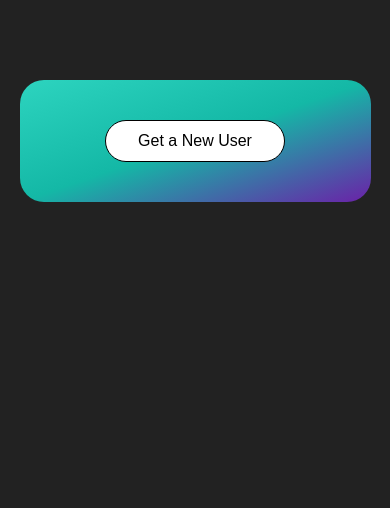
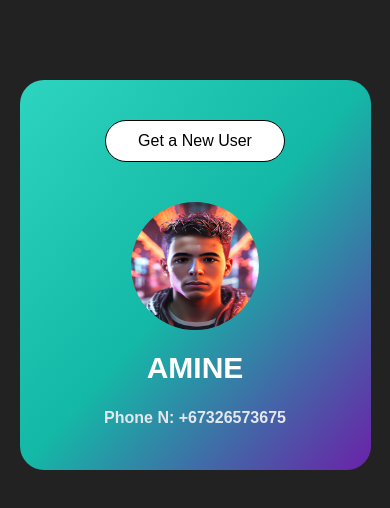
Before and after one commit to amine-omari/UserCard, a Next.js app: page / in a window 390 px wide. Shown: the top 508 px of the page. Built offline with nearby package versions, Linux system fonts and the light colour scheme.

Commit message:
feat: add the name and phone number texts in the page

```diff
--- a/components/MainContainer.jsx
+++ b/components/MainContainer.jsx
@@ -2,11 +2,20 @@ import React from "react";
 
 const MainContainer = () => {
   return (
-    <div className="w-[90%] max-w-[470px] text-white mt-20 mx-auto rounded-3xl py-10 px-7 text-center bg-gradient-to-br from-teal-400 via-teal-500 to-purple-800">
+    <div className="w-[90%] max-w-[470px] text-white mt-20 mx-auto rounded-3xl py-10 px-7 text-center bg-gradient-to-br from-teal-400 via-teal-500 to-purple-800 space-y-10">
       <div>
         <button className="bg-white text-black py-2 px-8 rounded-full hover:shadow-2xl hover:opacity-95 border border-black transition duration-300 hover:scale-105 font-medium">
           Get a New User
         </button>
+      </div>
+      <div className="flex flex-col items-center space-y-5">
+        <div className="hover:scale-105 cursor-pointer transition duration-500">
+          <img src="/imgs/nddj65fb.png" alt="user img" className="w-32 h-32 rounded-full" />
+        </div>
+        <div className="space-y-5 font-semibold">
+          <h1 className="uppercase text-3xl">amine</h1>
+          <p className="text-gray-200">Phone N: +67326573675</p>
+        </div>
       </div>
     </div>
   );
```
